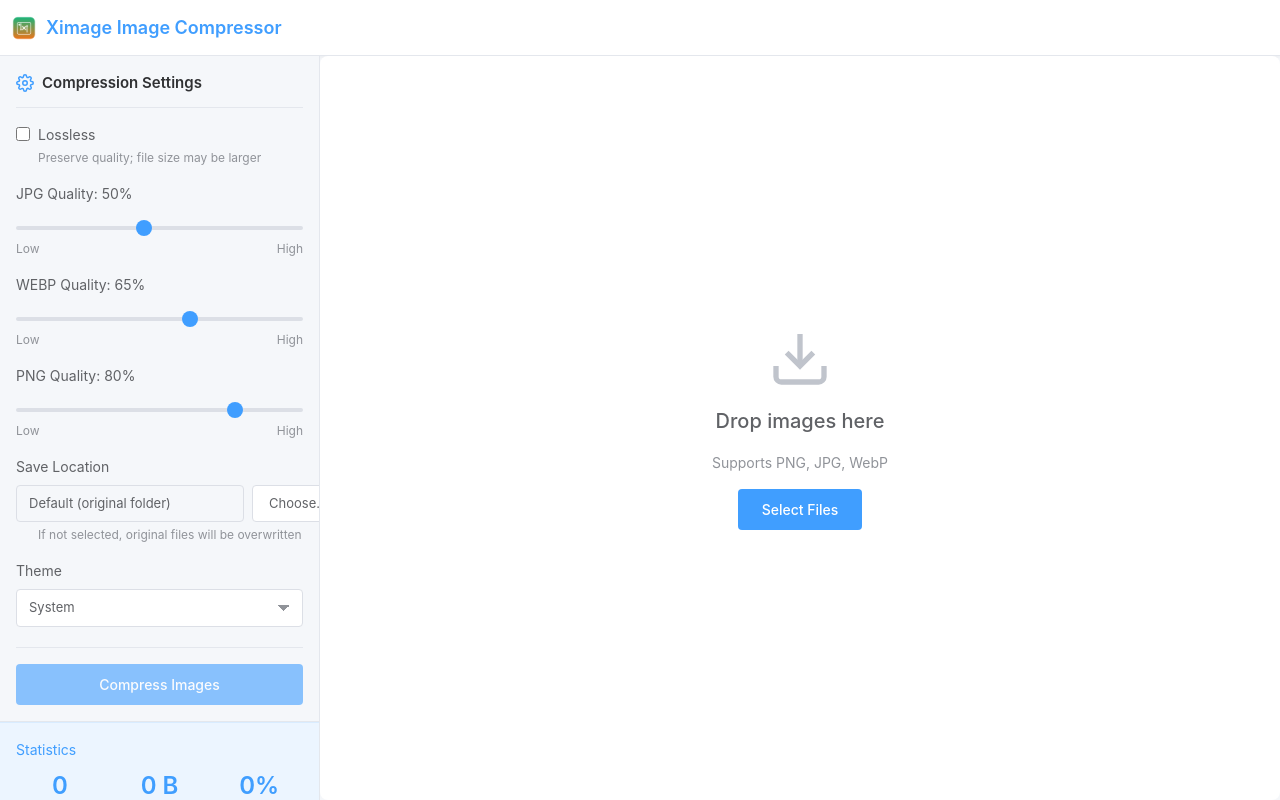
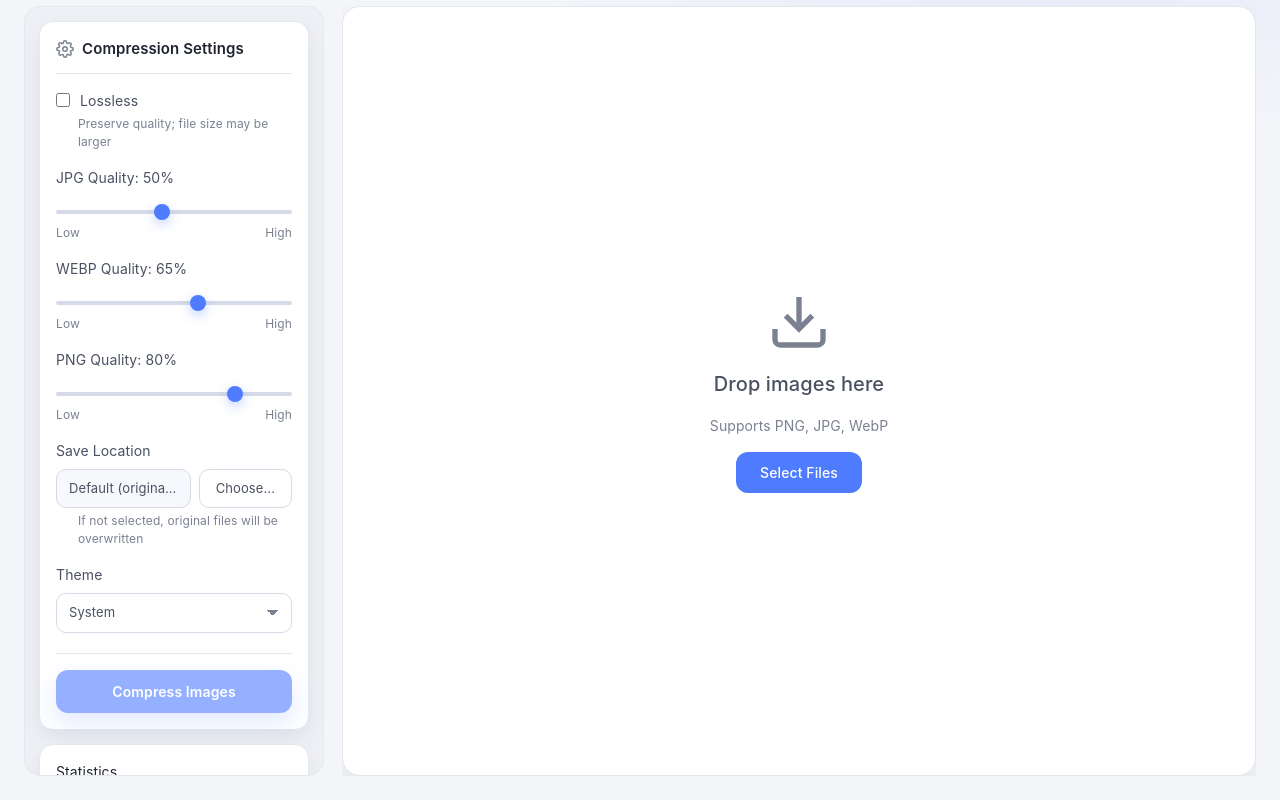
Before and after one commit to wudb/Ximage, a Vue app: page / in a window 1280 px wide. Built offline with nearby package versions, Linux system fonts and the light colour scheme.

Commit message:
Refine UI layout

```diff
--- a/src/App.vue
+++ b/src/App.vue
@@ -525,14 +525,6 @@
 
 <template>
   <div class="app-wrapper">
-    <!-- Header -->
-    <header class="app-header">
-      <div class="app-title">
-        <img class="app-icon" src="/src-tauri/icons/icon.png" alt="Ximage" />
-        <span>{{ t('appName') }}</span>
-      </div>
-    </header>
-
     <!-- Main Content -->
     <div class="content-area">
       <!-- Left Panel - Settings -->
@@ -731,40 +723,42 @@
 
 :root,
 .theme-light {
-  --bg-app: #f5f7fa;
+  --bg-app: #f4f5f9;
   --bg-panel: #ffffff;
-  --bg-muted: #f5f7fa;
-  --border: #e4e7ed;
-  --border-strong: #dcdfe6;
-  --border-light: #f0f0f0;
-  --text-primary: #303133;
-  --text-secondary: #606266;
-  --text-muted: #909399;
-  --text-disabled: #c0c4cc;
-  --primary: #409eff;
-  --primary-hover: #66b1ff;
-  --primary-soft: #ecf5ff;
-  --primary-soft-border: #d9ecff;
-  --success: #67c23a;
-  --danger: #f56c6c;
+  --bg-sidebar: #eef0f5;
+  --bg-muted: #f7f8fb;
+  --border: #e5e7ef;
+  --border-strong: #d6dae6;
+  --border-light: #eef0f5;
+  --text-primary: #1f2430;
+  --text-secondary: #4a5161;
+  --text-muted: #7a8191;
+  --text-disabled: #b2b7c3;
+  --primary: #4f7cff;
+  --primary-hover: #6a8dff;
+  --primary-soft: #eef2ff;
+  --primary-soft-border: #d9e0ff;
+  --success: #48b870;
+  --danger: #ff6b6b;
 }
 
 .theme-dark {
-  --bg-app: #141517;
-  --bg-panel: #1b1d22;
-  --bg-muted: #20232a;
-  --border: #2a2f37;
-  --border-strong: #323844;
-  --border-light: #252a33;
-  --text-primary: #e5e7eb;
-  --text-secondary: #c4c8d0;
+  --bg-app: #101218;
+  --bg-panel: #171a21;
+  --bg-sidebar: #14171d;
+  --bg-muted: #1e222b;
+  --border: #2b2f39;
+  --border-strong: #343945;
+  --border-light: #232834;
+  --text-primary: #eef0f4;
+  --text-secondary: #c8ccd6;
   --text-muted: #9aa1ad;
   --text-disabled: #6b7280;
-  --primary: #5aa7ff;
-  --primary-hover: #76b7ff;
-  --primary-soft: #1b2b3f;
-  --primary-soft-border: #2a3b52;
-  --success: #7bd34f;
+  --primary: #5b8dff;
+  --primary-hover: #739dff;
+  --primary-soft: #1c253a;
+  --primary-soft-border: #2a3550;
+  --success: #61d28f;
   --danger: #ff6b6b;
 }
 
@@ -774,55 +768,32 @@
   height: 100vh;
   display: flex;
   flex-direction: column;
-  background: var(--bg-app);
+  background:
+    radial-gradient(900px 380px at 82% -10%, color-mix(in srgb, var(--primary) 10%, transparent), transparent 60%),
+    var(--bg-app);
   color: var(--text-primary);
-  font-family: -apple-system, BlinkMacSystemFont, 'Segoe UI', Roboto, 'Helvetica Neue', Arial, sans-serif;
-}
-
-/* Header */
-.app-header {
-  height: 56px;
-  min-height: 56px;
-  background: var(--bg-panel);
-  border-bottom: 1px solid var(--border);
-  display: flex;
-  align-items: center;
-  justify-content: space-between;
-  padding: 0 12px;
-  box-shadow: 0 1px 4px rgba(0,0,0,0.05);
-}
-
-
-.app-title {
-  font-size: 18px;
-  font-weight: 600;
-  color: var(--primary);
-  display: flex;
-  align-items: center;
-  gap: 10px;
-}
-
-.app-icon {
-  width: 24px;
-  height: 24px;
-  border-radius: 6px;
+  font-family: "Manrope", "SF Pro Display", -apple-system, BlinkMacSystemFont, "Segoe UI", sans-serif;
+  letter-spacing: 0.1px;
 }
 
 /* Content Area */
 .content-area {
   flex: 1;
-  display: flex;
+  display: grid;
+  grid-template-columns: 300px 1fr;
+  gap: 18px;
   overflow: hidden;
   min-height: 0;
+  padding: 6px 24px 24px;
 }
 
 /* Settings Panel */
 .settings-panel {
-  width: 320px;
-  min-width: 280px;
-  max-width: 380px;
-  background: var(--bg-panel);
-  border-right: 1px solid var(--border);
+  width: 100%;
+  min-width: 0;
+  background: var(--bg-sidebar);
+  border: 1px solid var(--border);
+  border-radius: 16px;
   display: flex;
   flex-direction: column;
   overflow: hidden;
@@ -833,17 +804,20 @@
 .panel-content {
   flex: 1;
   overflow-y: auto;
+  overflow-x: hidden;
   padding: 0;
   display: flex;
   flex-direction: column;
-  gap: 0;
+  gap: 14px;
+  padding: 14px;
 }
 
 .settings-section {
-  background: var(--bg-muted);
-  border-radius: 0;
+  background: var(--bg-panel);
+  border-radius: 14px;
   padding: 16px;
-  border-bottom: 1px solid var(--border);
+  border: 1px solid var(--border);
+  box-shadow: 0 8px 22px rgba(0,0,0,0.06);
 }
 
 .section-title {
@@ -858,7 +832,7 @@
 .section-title svg {
   width: 18px;
   height: 18px;
-  color: var(--primary);
+  color: var(--text-muted);
 }
 
 .section-title h3 {
@@ -878,7 +852,7 @@
 .checkbox-label {
   display: flex;
   align-items: center;
-  gap: 8px;
+  gap: 10px;
   cursor: pointer;
   font-size: 14px;
   color: var(--text-secondary);
@@ -939,27 +913,33 @@
 .path-row {
   display: flex;
   gap: 8px;
+  min-width: 0;
 }
 
 .path-row input {
   flex: 1;
-  padding: 8px 12px;
+  min-width: 0;
+  padding: 9px 12px;
   border: 1px solid var(--border-strong);
-  border-radius: 4px;
+  border-radius: 10px;
   font-size: 13px;
   background: var(--bg-muted);
   color: var(--text-secondary);
+  overflow: hidden;
+  text-overflow: ellipsis;
+  white-space: nowrap;
 }
 
 .path-row button {
-  padding: 8px 16px;
+  padding: 9px 16px;
   background: var(--bg-panel);
   border: 1px solid var(--border-strong);
-  border-radius: 4px;
+  border-radius: 10px;
   font-size: 13px;
   color: var(--text-secondary);
   cursor: pointer;
   white-space: nowrap;
+  flex-shrink: 0;
 }
 
 .path-row button:hover {
@@ -969,9 +949,10 @@
 
 .path-row select {
   flex: 1;
-  padding: 8px 12px;
+  min-width: 0;
+  padding: 9px 12px;
   border: 1px solid var(--border-strong);
-  border-radius: 4px;
+  border-radius: 10px;
   font-size: 13px;
   background: var(--bg-panel);
   color: var(--text-secondary);
@@ -992,6 +973,9 @@
     100% 100%;
   background-repeat: no-repeat;
   padding-right: 34px;
+  overflow: hidden;
+  text-overflow: ellipsis;
+  white-space: nowrap;
 }
 
 .path-row select:focus {
@@ -1010,19 +994,21 @@
 
 .btn-compress {
   flex: 1;
-  padding: 10px 20px;
+  padding: 11px 20px;
   background: var(--primary);
   color: #fff;
   border: none;
-  border-radius: 4px;
+  border-radius: 12px;
   font-size: 14px;
-  font-weight: 500;
+  font-weight: 600;
   cursor: pointer;
-  transition: all 0.3s;
+  transition: all 0.2s ease;
+  box-shadow: 0 10px 24px color-mix(in srgb, var(--primary) 28%, transparent);
 }
 
 .btn-compress:hover:not(:disabled) {
   background: var(--primary-hover);
+  transform: translateY(-1px);
 }
 
 .btn-compress:disabled {
@@ -1032,17 +1018,17 @@
 
 
 .stats-section {
-  background: var(--primary-soft);
-  border-top: 1px solid var(--primary-soft-border);
-  border-bottom: 1px solid var(--primary-soft-border);
-  border-radius: 0;
+  background: var(--bg-panel);
+  border: 1px solid var(--border);
+  border-radius: 14px;
   padding: 16px;
-  margin-top: auto;
+  margin-top: 0;
+  box-shadow: 0 8px 22px rgba(0,0,0,0.06);
 }
 
 .stats-section h3 {
   font-size: 14px;
-  color: var(--primary);
+  color: var(--text-primary);
   margin-bottom: 12px;
 }
 
@@ -1054,12 +1040,16 @@
 
 .stat-box {
   text-align: center;
+  padding: 10px 8px;
+  border-radius: 12px;
+  background: var(--bg-muted);
+  border: 1px solid var(--border-light);
 }
 
 .stat-number {
   font-size: 24px;
   font-weight: 600;
-  color: var(--primary);
+  color: var(--text-primary);
   line-height: 1.2;
 }
 
@@ -1081,10 +1071,11 @@
   width: 100%;
   height: 100%;
   background: var(--bg-panel);
-  border-radius: 8px;
-  border: 2px dashed transparent;
+  border-radius: 18px;
+  border: 1px solid var(--border);
   overflow: hidden;
-  transition: all 0.3s;
+  transition: all 0.2s ease;
+  box-shadow: 0 12px 32px rgba(0,0,0,0.08);
 }
 
 .drop-area.is-dragging {
@@ -1101,16 +1092,13 @@
   justify-content: center;
   gap: 16px;
   cursor: pointer;
-}
-
-.empty-area:hover {
-  border-color: #409eff;
+  padding: 32px;
 }
 
 .upload-icon {
   width: 64px;
   height: 64px;
-  color: var(--text-disabled);
+  color: var(--text-muted);
 }
 
 .empty-area h2 {
@@ -1129,15 +1117,16 @@
   background: var(--primary);
   color: #fff;
   border: none;
-  border-radius: 4px;
+  border-radius: 12px;
   font-size: 14px;
   font-weight: 500;
   cursor: pointer;
-  transition: background 0.3s;
+  transition: all 0.2s ease;
 }
 
 .btn-file:hover {
   background: var(--primary-hover);
+  transform: translateY(-1px);
 }
 
 .files-area {
@@ -1145,14 +1134,14 @@
   height: 100%;
   display: flex;
   flex-direction: column;
-  padding: 16px;
+  padding: 18px;
 }
 
 .files-toolbar {
   display: flex;
   justify-content: space-between;
   align-items: center;
-  margin-bottom: 16px;
+  margin-bottom: 14px;
   flex-shrink: 0;
   padding: 0 4px;
 }
@@ -1161,7 +1150,7 @@
   display: flex;
   align-items: center;
   gap: 8px;
-  font-size: 16px;
+  font-size: 15px;
   color: var(--text-primary);
   font-weight: 500;
 }
@@ -1172,14 +1161,14 @@
 }
 
 .btn-add {
-  padding: 6px 16px;
+  padding: 7px 16px;
   background: var(--primary);
   color: #fff;
   border: none;
-  border-radius: 4px;
+  border-radius: 10px;
   font-size: 13px;
   cursor: pointer;
-  transition: background 0.3s;
+  transition: all 0.2s ease;
 }
 
 .btn-add:hover:not(:disabled) {
@@ -1209,6 +1198,7 @@
   background: var(--primary);
   border-radius: 50%;
   cursor: pointer;
+  box-shadow: 0 4px 12px color-mix(in srgb, var(--primary) 35%, transparent);
 }
 
 .range-labels {
@@ -1227,14 +1217,14 @@
 }
 
 .btn-clear-list {
-  padding: 6px 14px;
+  padding: 7px 14px;
   background: var(--bg-panel);
   color: var(--text-secondary);
   border: 1px solid var(--border-strong);
-  border-radius: 4px;
+  border-radius: 10px;
   font-size: 13px;
   cursor: pointer;
-  transition: all 0.3s;
+  transition: all 0.2s ease;
 }
 
 .btn-clear-list:hover:not(:disabled) {
@@ -1250,7 +1240,7 @@
 .progress-container {
   background: var(--bg-muted);
   padding: 12px 16px;
-  border-radius: 4px;
+  border-radius: 12px;
   margin-bottom: 16px;
   flex-shrink: 0;
 }
@@ -1281,7 +1271,7 @@
   flex: 1;
   overflow: auto;
   background: var(--bg-panel);
-  border-radius: 4px;
+  border-radius: 12px;
   border: 1px solid var(--border);
 }
 
```
